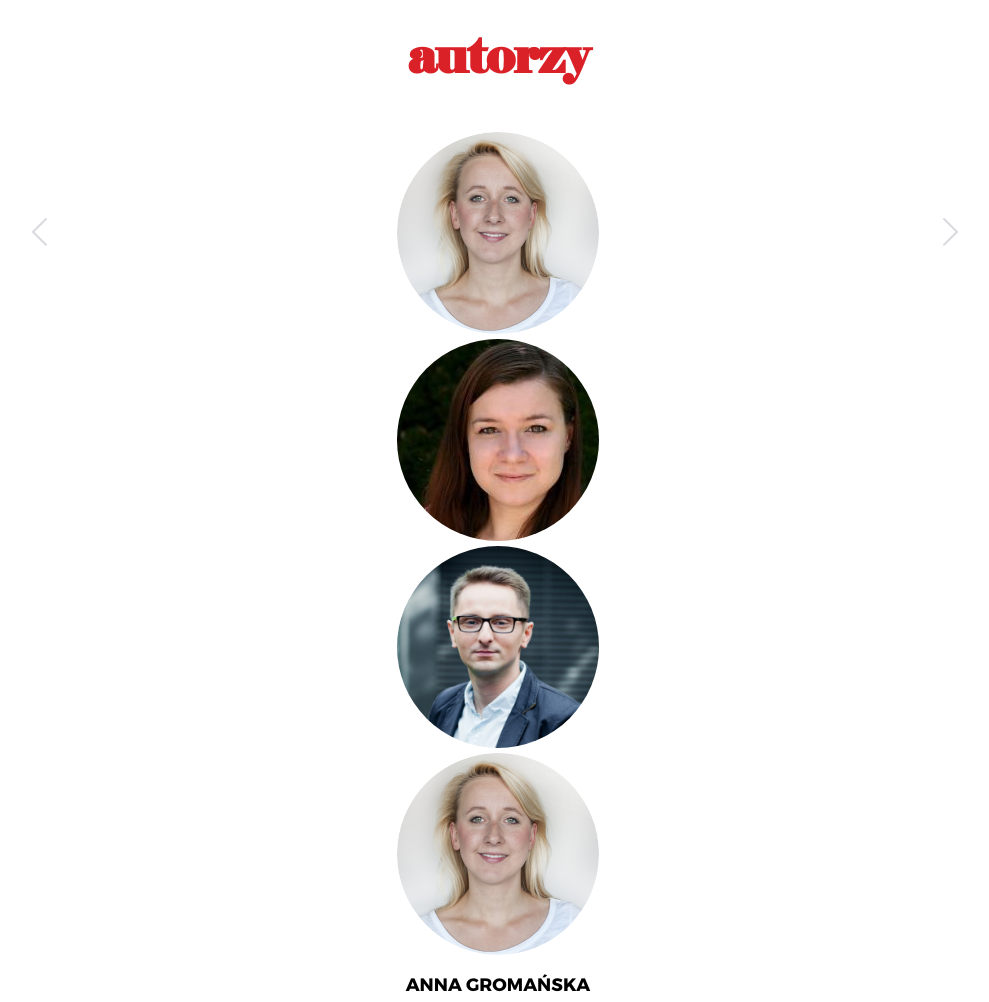
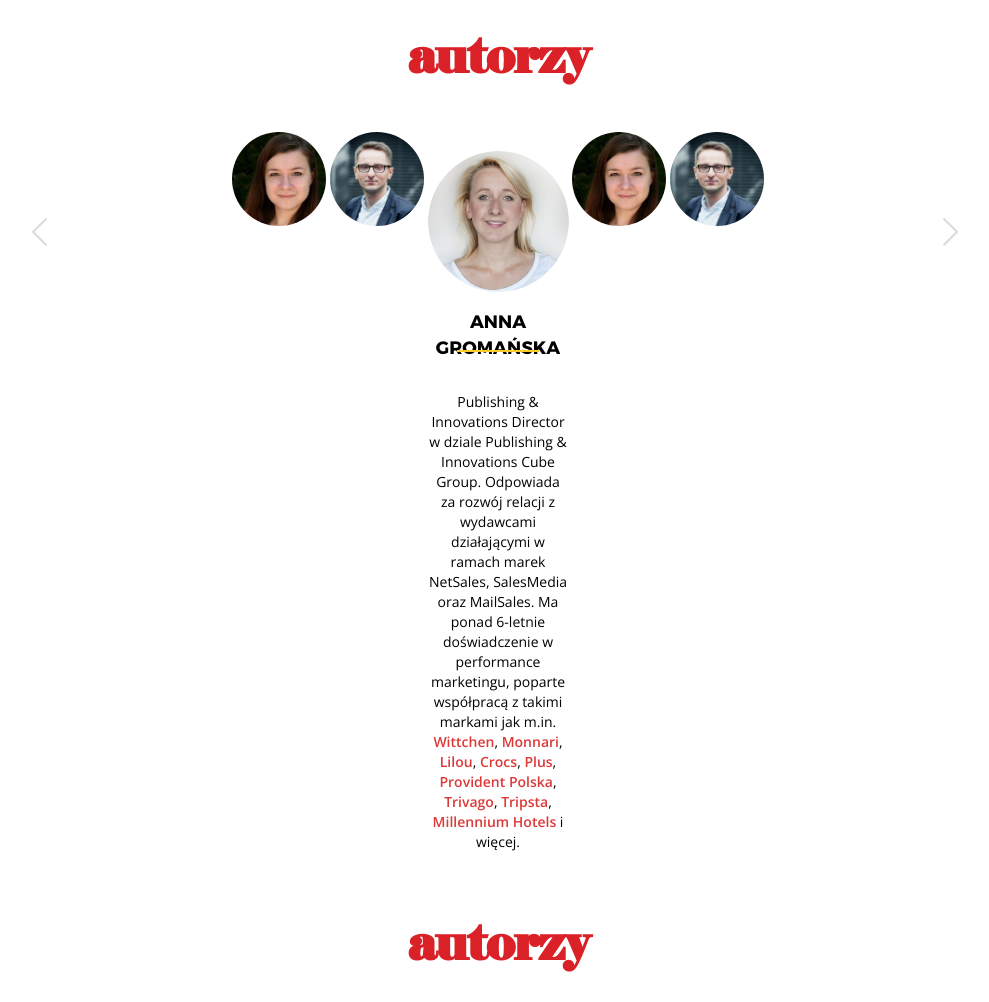
Before and after one commit to mskowron0819/Blogger-E-book-LP, a plain HTML site: page index.html in a window 1280 px wide. Shown: the part 1380-2382 px from the top of the page, without its empty margins (142-1131 px from the left). Drawn offline with nearby package versions, Linux system fonts and the light colour scheme.

Commit message:
slider fix

```diff
--- a/assets/app.js
+++ b/assets/app.js
@@ -1,4 +1,6 @@
 $( document ).ready(function() {
+
+
 	var imgSrc = $('header');
 	var mq = window.matchMedia("(min-width: 576px)");
 	function widthChange(mq) {
@@ -28,28 +30,71 @@ $( document ).ready(function() {
 	var prev = $(".prev");
     var next = $(".next");
     var sliderImg = $(".slider li");
+    var slider = $(".slider ul");
 
-    sliderImg.addClass('hidden-xs');
     sliderImg.find('h3').addClass('slider-underline');
     console.log($(".slider").find('.active').find('h3'));
+    var liHeight = $(".slider li.active").height();
+	$(".slider li.show").css('height', liHeight);
+	$(".slider li").addClass('hidden');
+
+	function sliderActive(mq){
+		if (mq.matches) {
+			$(".slider li").addClass('hidden');
+			$(".slider li").removeClass('show');
+			$(".slider li.active").next().toggleClass('show hidden');
+		    $(".slider li.active").next().next().toggleClass('show hidden');
+		    $(".slider li.active").prev().toggleClass('show hidden');
+		    $(".slider li.active").prev().prev().toggleClass('show hidden');
+		    $(".slider li.active").removeClass('hidden');
+		}
+		var liHeight = $(".slider li.active").height();
+		$(".slider li.show").css('height', liHeight);
+	}
+	sliderActive(mq);
+	next.click(function() {
+    		var slideActive = $(this).parent().find('li.active');
+    		var firstSlide = $(this).parent().find('li:first-child');
+    		var firstSlideCopy = firstSlide.clone();
+    		var h3 = slideActive.find('h3');
+    		var h3Next = slideActive.next().find('h3');
+    		slideActive.removeClass('active');
+    		slideActive.next().addClass('active');
+    		h3.removeClass('show');
+    		h3.next().removeClass('show');
+	    	h3Next.addClass('show');
+	    	h3Next.next().addClass('show');
+
+	    	firstSlide.remove();
+	    	slider.append(firstSlideCopy);
+	    	sliderActive(mq);
 
 
-    next.click(function() {
 
-    	if($(this).parent().find('li:last-child').hasClass('active')){
-    		$(this).parent().find('li:first-child').addClass('active');
-    	}
-    	var slideActive = $(this).parent().find('li.active');
-    	var h3 = slideActive.find('h3');
-    	var h3Next = slideActive.next().find('h3');
+    });
+    // next.click(function() {
+    // 		var slideActive = $(this).parent().find('li.active');
+    // 		var h3 = slideActive.find('h3');
+    // 		var h3Next = slideActive.next().find('h3');
+    // 	if($(this).parent().find('li:last-child').hasClass('active')){
+    // 		slideActive.removeClass('active');
+    // 		$(this).parent().find('li:first-child').addClass('active');
+    // 		var newActive = $(this).parent().find('li.active');
+    // 		var newH3 = newActive.find('h3');
+    // 		h3.removeClass('show');
+    // 		h3.next().removeClass('show');
+    // 		newH3.addClass('show');
+    // 		newH3.next().addClass('show');
+    // 	}else{
+    // 		slideActive.removeClass('active');
+    // 		slideActive.next().addClass('active');
+    // 		h3.removeClass('show');
+    // 		h3.next().removeClass('show');
+	   //  	h3Next.addClass('show');
+	   //  	h3Next.next().addClass('show');
+    // 	}
+    // });
 
-    	slideActive.toggleClass('active');
-    	slideActive.next().addClass('active');
-    	h3.toggleClass('show');
-    	h3.next().toggleClass('show');
-    	h3Next.addClass('show');
-    	h3Next.next().addClass('show');
-    });
     prev.click(function () {
 
     	if($(this).parent().find('li:first-child').hasClass('active')){
--- a/assets/style.css
+++ b/assets/style.css
@@ -168,9 +168,6 @@ a{
   	padding: 0;
   	text-align: center;
 }
-.slider ul li{
-	display: inline-block;
-}
 .slider ul img{
 	display: block;
 	margin: 0 auto;
@@ -250,6 +247,20 @@ footer p:last-child{
 	.slider h3, .slider p{
 		display: none;
 	}
+	.slider ul {
+		width: 100%;
+	}
+	.slider ul li.show{
+		display: inline-block !important;
+		width: 10%;
+	}
+	.slider ul li.active{
+		display: inline-block !important;
+		width: 15%;
+	}
+	.slider ul li img{
+		width: 100%;
+	}
 }
 
 @media only screen and (min-width: 768px){
```
